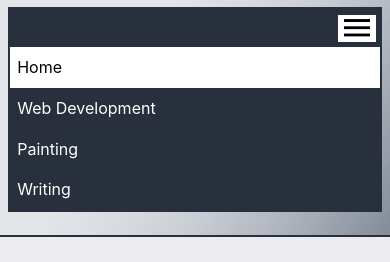
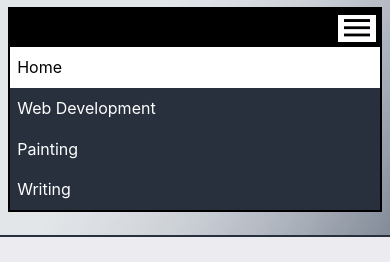
Before and after one commit to garyesmith/react-portfolio, a React (Create React App) app: page / in a window 390 px wide. Both pictures are taken after a click on the picture 357 px from the left and 28 px from the top of the page. Shown: the top 262 px of the page. Built offline with nearby package versions, Linux system fonts and the light colour scheme.

Commit message:
README update.

```diff
--- a/src/components/Navbar.js
+++ b/src/components/Navbar.js
@@ -35,8 +35,8 @@ const Navbar = (props) => {
     return (
         <nav id="primary" style={{backgroundColor: props.navColor, borderColor: props.navColor}}>
             <img className="mobile-nav" onClick={toggleNav} src={hamburger} alt="Mobile Navigation" />
-            <ul className={navIsOpen ? "show" : "unselectable"} style={{backgroundColor: props.navColor, borderColor: props.navColor}}>
-            <li className="current" style={{backgroundColor: props.navColor}}>
+            <ul className={navIsOpen ? "show" : "unselectable"} style={{backgroundColor: props.navColor}}>
+            <li className="current">
                 <NavHashLink
                     to="/#"
                     isActive={() => {
@@ -73,13 +73,17 @@ Navbar.propTypes = {
         "id": PropTypes.string.isRequired,
         "name": PropTypes.string.isRequired,
         "tag": PropTypes.string.isRequired
-    })).isRequired
+    })).isRequired,
+    navColor: PropTypes.string
 };
 
 Navbar.defaultProps = {
-    "id": "",
-    "name": "",
-    "tag": ""
-};
+    categories: [{
+        "id": "",
+        "name": "",
+        "tag": ""
+    }],
+    navColor: "black"
+}
 
 export default React.memo(Navbar);
```
Also changed, not shown: 1 other file (tests, documents, lock files or other folders).
